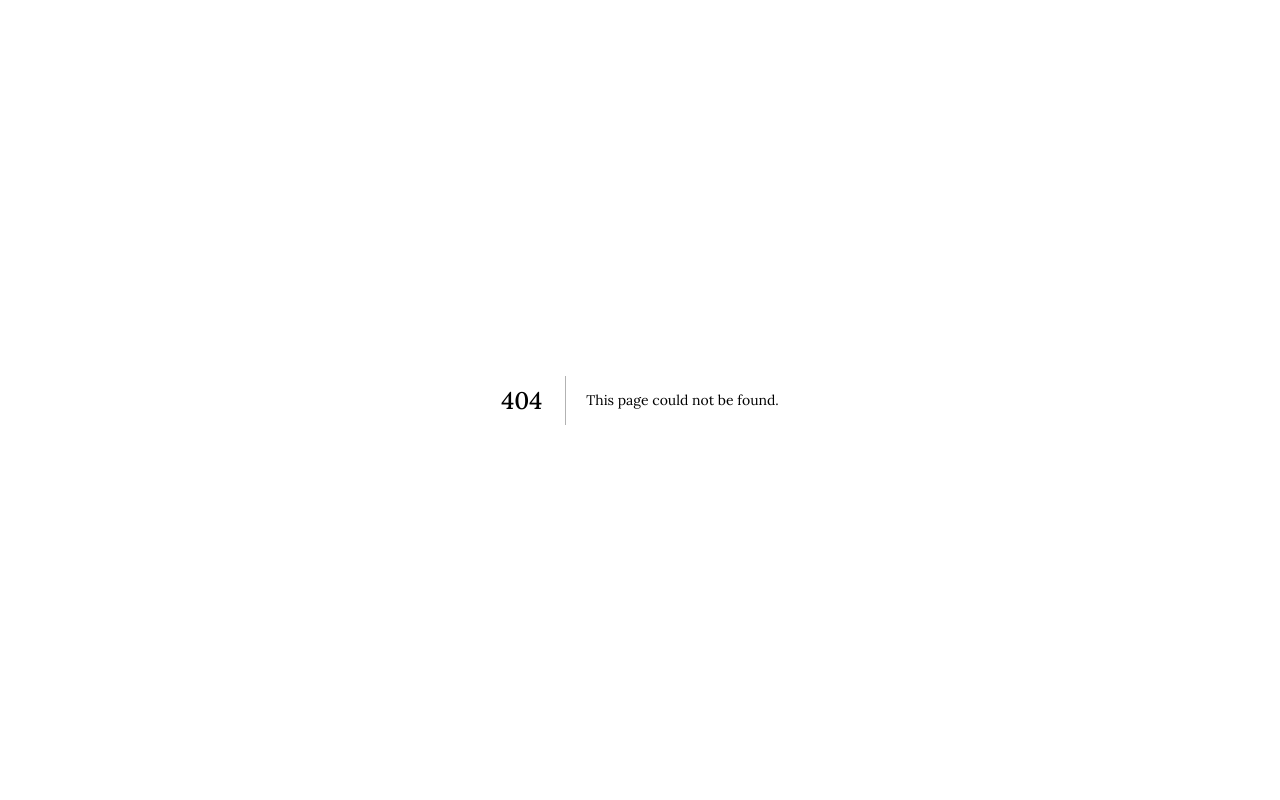
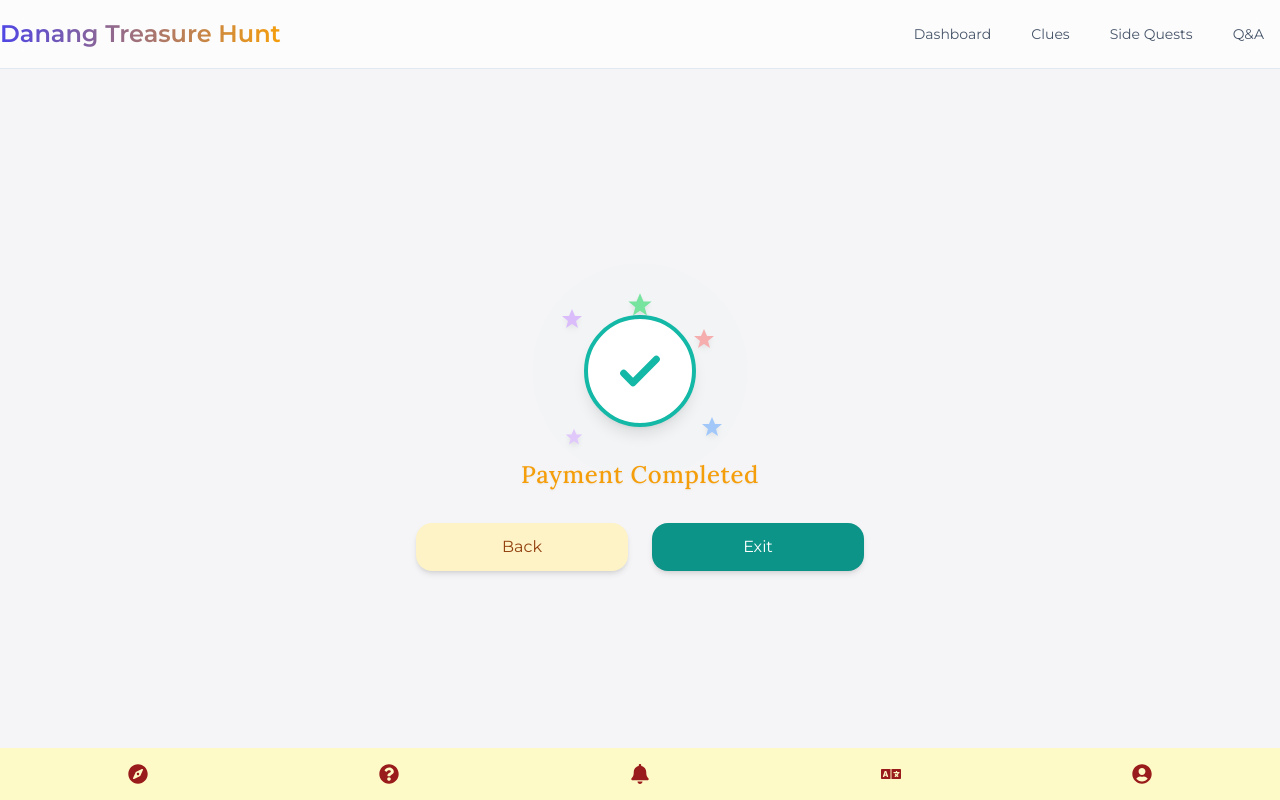
Before and after one commit to Aloha-Treasure-Hunt/Aloha-FE, a Next.js app: page /payment-status in a window 1280 px wide. Before the commit this address had no page. Built offline with nearby package versions, Linux system fonts and the light colour scheme.

Commit message:
change route

```diff
--- /dev/null
+++ b/app/(user)/(payment)/payment-status/page.tsx
@@ -0,0 +1,6 @@
+import React from 'react';
+import Payment from '../../../../components/payment/Payment';
+
+export default function payment() {
+  return <Payment />;
+}
--- a/components/home/home.css
+++ b/components/home/home.css
@@ -6,12 +6,10 @@
 :root {
   --primary-red: #e63946;
   --primary-yellow: #fefac7;
-  --light-pink: #fef2f2;
 }
 
 body {
-  font-family: -apple-system, BlinkMacSystemFont, "Segoe UI", Roboto, sans-serif;
-  background-color: var(--light-pink);
+  font-family: -apple-system, BlinkMacSystemFont, 'Segoe UI', Roboto, sans-serif;
 }
 
 .header-bg {
@@ -23,7 +21,11 @@ body {
 }
 
 .main-content {
-  background: linear-gradient(0deg, rgba(254,242,242,1) 0%, rgba(254,226,226,1) 100%);
+  background: linear-gradient(
+    0deg,
+    rgba(254, 242, 242, 1) 0%,
+    rgba(254, 226, 226, 1) 100%
+  );
 }
 
 .plan-card {
@@ -69,7 +71,11 @@ body {
 }
 
 .grid-pattern {
-  background-image: linear-gradient(to right, rgba(255,255,255,0.2) 1px, transparent 1px),
-                     linear-gradient(to bottom, rgba(255,255,255,0.2) 1px, transparent 1px);
+  background-image: linear-gradient(
+      to right,
+      rgba(255, 255, 255, 0.2) 1px,
+      transparent 1px
+    ),
+    linear-gradient(to bottom, rgba(255, 255, 255, 0.2) 1px, transparent 1px);
   background-size: 25% 25%;
 }
--- /dev/null
+++ b/components/payment/Payment.tsx
@@ -0,0 +1,136 @@
+'use client';
+import { useEffect } from 'react';
+
+export default function PaymentSuccess() {
+  useEffect(() => {
+    const container = document.getElementById('success-container');
+    if (container) {
+      container.classList.add('opacity-100', 'translate-y-0');
+    }
+  }, []);
+
+  return (
+    <div className='flex flex-col bg-gradient-to-b'>
+      <main className='flex-grow flex flex-col items-center justify-center px-4 py-8'>
+        <div
+          id='success-container'
+          className='w-full max-w-md flex flex-col items-center justify-center space-y-8 transition-all duration-700 opacity-0 translate-y-4'
+        >
+          {/* Success icon with checkmark */}
+          <div className='relative'>
+            {/* Animated pulse ring */}
+            <div className='absolute inset-0 rounded-full bg-teal-500 opacity-20 animate-ping'></div>
+
+            {/* Main circle with checkmark */}
+            <div className='relative w-28 h-28 rounded-full border-4 border-teal-500 flex items-center justify-center bg-white shadow-lg'>
+              <svg
+                xmlns='http://www.w3.org/2000/svg'
+                className='h-14 w-14 text-teal-500'
+                fill='none'
+                viewBox='0 0 24 24'
+                stroke='currentColor'
+              >
+                <path
+                  strokeLinecap='round'
+                  strokeLinejoin='round'
+                  strokeWidth={3}
+                  d='M5 13l4 4L19 7'
+                />
+              </svg>
+            </div>
+
+            {/* Decorative sparkles around the circle - enhanced with animations */}
+            <div className='absolute -top-6 left-1/2 transform -translate-x-1/2 animate-pulse'>
+              <svg
+                className='h-7 w-7 text-green-400 filter drop-shadow-md'
+                viewBox='0 0 24 24'
+              >
+                <path
+                  fill='currentColor'
+                  d='M12,2L15,9L22,9L16,14L18,21L12,17L6,21L8,14L2,9L9,9L12,2Z'
+                />
+              </svg>
+            </div>
+            <div
+              className='absolute top-3 -right-5 animate-pulse'
+              style={{ animationDelay: '0.3s' }}
+            >
+              <svg
+                className='h-6 w-6 text-red-400 filter drop-shadow-md'
+                viewBox='0 0 24 24'
+              >
+                <path
+                  fill='currentColor'
+                  d='M12,2L15,9L22,9L16,14L18,21L12,17L6,21L8,14L2,9L9,9L12,2Z'
+                />
+              </svg>
+            </div>
+            <div
+              className='absolute -bottom-3 -right-7 animate-pulse'
+              style={{ animationDelay: '0.7s' }}
+            >
+              <svg
+                className='h-6 w-6 text-blue-400 filter drop-shadow-md'
+                viewBox='0 0 24 24'
+              >
+                <path
+                  fill='currentColor'
+                  d='M12,2L15,9L22,9L16,14L18,21L12,17L6,21L8,14L2,9L9,9L12,2Z'
+                />
+              </svg>
+            </div>
+            <div
+              className='absolute -left-6 -top-2 animate-pulse'
+              style={{ animationDelay: '0.5s' }}
+            >
+              <svg
+                className='h-6 w-6 text-purple-400 filter drop-shadow-md'
+                viewBox='0 0 24 24'
+              >
+                <path
+                  fill='currentColor'
+                  d='M12,2L15,9L22,9L16,14L18,21L12,17L6,21L8,14L2,9L9,9L12,2Z'
+                />
+              </svg>
+            </div>
+            <div
+              className='absolute -bottom-5 -left-5 animate-pulse'
+              style={{ animationDelay: '0.9s' }}
+            >
+              <svg
+                className='h-5 w-5 text-purple-300 filter drop-shadow-md'
+                viewBox='0 0 24 24'
+              >
+                <path
+                  fill='currentColor'
+                  d='M12,2L15,9L22,9L16,14L18,21L12,17L6,21L8,14L2,9L9,9L12,2Z'
+                />
+              </svg>
+            </div>
+          </div>
+
+          {/* Payment completed text */}
+          <h1 className='text-2xl font-medium text-amber-500 mt-4 tracking-wide filter drop-shadow-sm'>
+            Payment Completed
+          </h1>
+
+          {/* Navigation buttons */}
+          <div className='w-full flex justify-between space-x-6 mt-10'>
+            <button
+              className='px-6 py-3 bg-amber-100 text-amber-800 rounded-lg w-1/2 font-medium shadow-md hover:bg-amber-200 transition-colors duration-300 focus:outline-none focus:ring-2 focus:ring-amber-300'
+              //   onClick={() => router.back()}
+            >
+              Back
+            </button>
+            <button
+              className='px-6 py-3 bg-teal-600 text-white rounded-lg w-1/2 font-medium shadow-md hover:bg-teal-700 transition-colors duration-300 focus:outline-none focus:ring-2 focus:ring-teal-500'
+              //   onClick={() => router.push('/')}
+            >
+              Exit
+            </button>
+          </div>
+        </div>
+      </main>
+    </div>
+  );
+}
```
Also changed, not shown: app/(user)/(payment)/annualPayment/page.tsx (renamed from app/(user)/orderPayment/annualPayment/page.tsx), app/(user)/(payment)/daysPayment/page.tsx (renamed from app/(user)/orderPayment/daysPayment/page.tsx).
